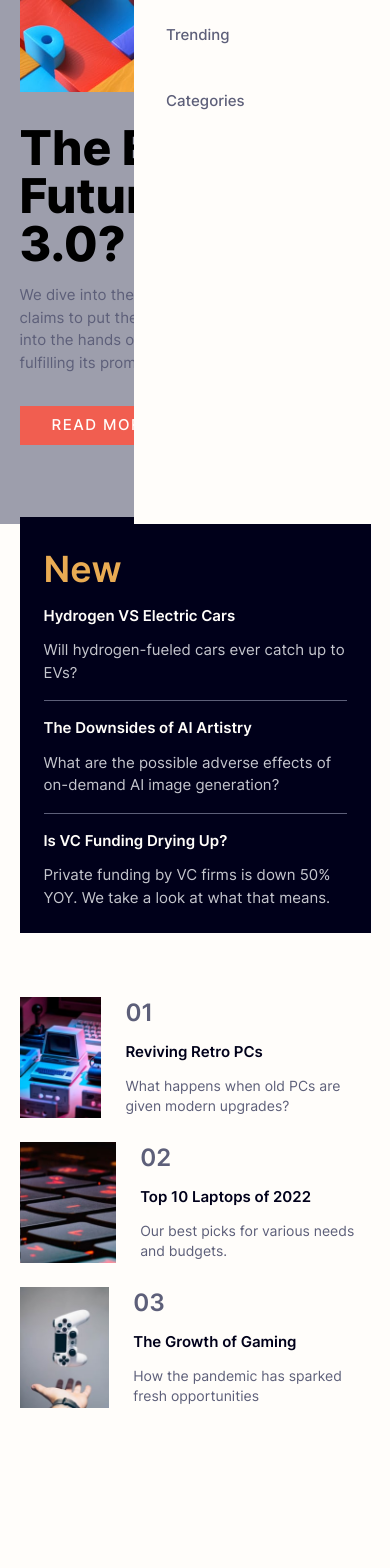
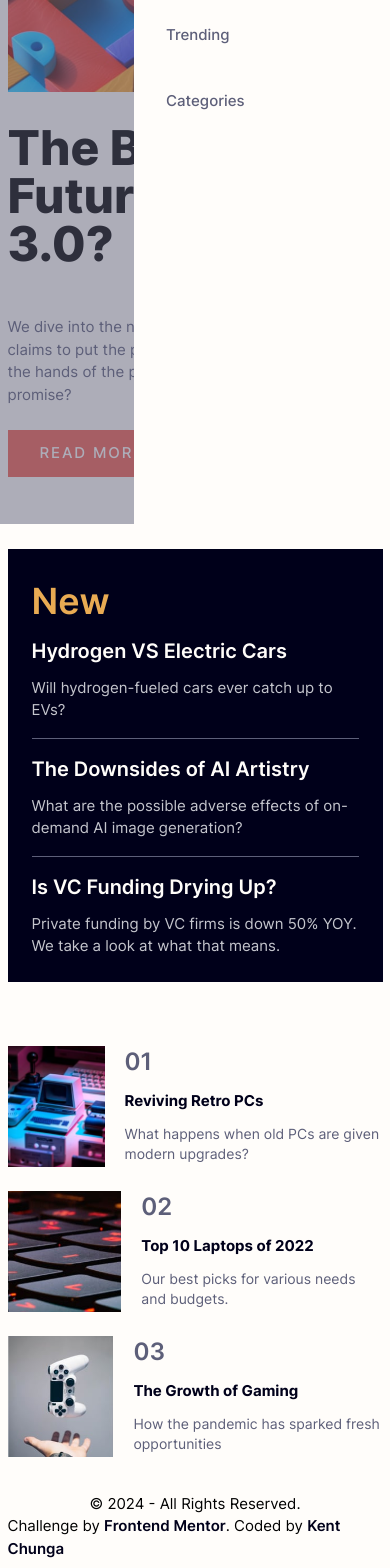
Before and after one commit to KentChunga/news-homepage, a React (Vite) app: page / in a window 390 px wide. Shown: the part 320-1888 px from the top of the page. Before the commit the page ends 1764 px from the top, so only its background shows below. Built offline with nearby package versions, Linux system fonts and the light colour scheme.

Commit message:
add attribution and update classes for better  responsiveness

```diff
--- /dev/null
+++ b/Attribution.jsx
@@ -0,0 +1,27 @@
+const Attribution = () => {
+  return (
+    <footer className="mx-auto mb-6 flex w-[90%] min-w-[375px] max-w-[1440px] flex-col items-center justify-between font-normal lg:flex-row xl:w-[80%]">
+      <div>&copy; {new Date().getFullYear()} - All Rights Reserved.</div>
+      <div>
+        Challenge by{" "}
+        <a
+          href="https://www.frontendmentor.io?ref=challenge"
+          target="_blank"
+          className="font-semibold text-veryDarkBlue transition-colors duration-300 ease-in-out hover:text-softRed"
+        >
+          Frontend Mentor
+        </a>
+        . Coded by{" "}
+        <a
+          href="https://github.com/KentChunga"
+          target="_blank"
+          className="font-semibold text-veryDarkBlue transition-colors duration-300 ease-in-out hover:text-softRed"
+        >
+          Kent Chunga
+        </a>
+      </div>
+    </footer>
+  );
+};
+
+export default Attribution;
--- a/src/App.jsx
+++ b/src/App.jsx
@@ -1,3 +1,4 @@
+import Attribution from "../Attribution";
 import Header from "./components/Header/Header";
 import Home from "./pages/Home";
 
@@ -6,6 +7,7 @@ function App() {
     <>
       <Header />
       <Home />
+      <Attribution />
     </>
   );
 }
--- a/src/components/Featured/Text.jsx
+++ b/src/components/Featured/Text.jsx
@@ -1,6 +1,6 @@
 const Text = () => {
   return (
-    <div className="mt-8 flex flex-col justify-between lg:flex-row">
+    <div className="mt-8 flex flex-col justify-between gap-8 md:flex-row">
       <div className="mb-4 w-full lg:mb-0 lg:w-72">
         <h1 className="text-5xl font-extrabold">
           The Bright Future of Web 3.0?
@@ -8,7 +8,7 @@ const Text = () => {
       </div>
 
       <div className="relative w-full lg:w-[22.0625rem]">
-        <p className="mb-8 text-darkGrayishBlue">
+        <p className="mb-6 text-darkGrayishBlue">
           {" "}
           We dive into the next evolution of the web that claims to put the
           power of the platforms back into the hands of the people. But is it
@@ -16,7 +16,7 @@ const Text = () => {
         </p>
         <button
           type="button"
-          className="lett bg-softRed px-8 py-2 text-center text-[15px] font-medium uppercase tracking-widest text-offWhite transition-all duration-300 ease-in hover:bg-veryDarkBlue"
+          className="bg-softRed px-8 py-3 text-center text-[15px] font-medium uppercase tracking-[0.125em] text-offWhite transition-all duration-300 ease-in hover:bg-veryDarkBlue"
         >
           Read More
         </button>
--- a/src/components/Header/Header.jsx
+++ b/src/components/Header/Header.jsx
@@ -12,11 +12,11 @@ const Header = () => {
   };
 
   return (
-    <header className="relative mx-auto mb-4 mt-8 flex h-11 w-[90%] items-center justify-between md:w-[69.5rem] lg:w-[70%]">
+    <header className="relative mx-auto mb-4 mt-8 flex h-11 w-[90%] min-w-[375px] items-center justify-between xl:w-[80%]">
       <Logo />
       <Nav showMenu={isNavOpen} handleMenu={handleMenu} />
       {/* <Hamburger handleMenu={handleMenu} toggleMenu={isNavOpen} /> */}
-      <Overlay show={isNavOpen} />
+      <Overlay show={isNavOpen} toggleMenu={handleMenu} />
     </header>
   );
 };
--- a/src/components/Header/Nav.jsx
+++ b/src/components/Header/Nav.jsx
@@ -6,7 +6,7 @@ const Nav = ({ showMenu, handleMenu }) => {
   return (
     <>
       <nav
-        className={`${showMenu ? "translate-x-0" : "translate-x-full"} fixed bottom-0 right-0 top-0 z-40 h-full w-64 bg-offWhite pl-8 pt-36 text-left transition-all duration-300 ease-out lg:relative lg:w-auto lg:translate-x-0 lg:p-0`}
+        className={`${showMenu ? "translate-x-0" : "translate-x-full"} fixed bottom-0 right-0 top-0 z-40 z-50 h-full w-64 bg-offWhite pl-8 pt-36 text-left transition-all duration-300 ease-out lg:relative lg:w-auto lg:translate-x-0 lg:p-0`}
       >
         <ul className="flex h-full flex-col gap-11 lg:flex-row lg:items-center">
           {links.map((link, index) => (
--- a/src/components/Header/Overlay.jsx
+++ b/src/components/Header/Overlay.jsx
@@ -1,9 +1,12 @@
 import PropTypes from "prop-types";
-const Overlay = ({ show }) => {
+const Overlay = ({ show, toggleMenu }) => {
   return (
     <>
       {show && (
-        <div className="fixed bottom-0 left-0 right-0 top-0 h-full w-full bg-darkGrayishBlue bg-opacity-60 transition-all duration-300 ease-in-out lg:hidden"></div>
+        <div
+          className="fixed bottom-0 left-0 right-0 top-0 z-40 h-screen w-full cursor-pointer bg-darkGrayishBlue bg-opacity-50 transition-all duration-300 ease-in-out lg:hidden"
+          onClick={toggleMenu}
+        ></div>
       )}
     </>
   );
@@ -11,6 +14,7 @@ const Overlay = ({ show }) => {
 
 Overlay.propTypes = {
   show: PropTypes.bool.isRequired,
+  toggleMenu: PropTypes.func.isRequired,
 };
 
 export default Overlay;
--- a/src/components/New/Article.jsx
+++ b/src/components/New/Article.jsx
@@ -3,7 +3,7 @@ import PropTypes from "prop-types";
 const Article = ({ title, description }) => {
   return (
     <div className="relative mb-4 border-b border-b-darkGrayishBlue pb-4 last:border-none last:pb-0">
-      <h2 className="first:mp-0 mb-3 font-semibold text-offWhite transition-all duration-300 ease-in-out hover:text-softOrange">
+      <h2 className="first:mp-0 mb-3 text-xl font-semibold text-offWhite transition-all duration-300 ease-in-out hover:text-softOrange">
         <a href="#">{title}</a>
       </h2>
       <p className="text-grayishBlue">{description}</p>
--- a/src/components/New/New.jsx
+++ b/src/components/New/New.jsx
@@ -18,7 +18,7 @@ const New = () => {
     },
   ];
   return (
-    <aside className="relative mt-10 w-full bg-veryDarkBlue px-6 pb-2 lg:mt-0">
+    <aside className="relative mt-10 w-full bg-veryDarkBlue px-6 pb-2 lg:mt-0 lg:w-1/3">
       <h2 className="mb-4 mt-8 text-4xl font-semibold text-softOrange">New</h2>
 
       {articles.map((article, index) => (
--- a/src/components/Trending/Trend.jsx
+++ b/src/components/Trending/Trend.jsx
@@ -2,9 +2,9 @@ import PropTypes from "prop-types";
 
 const Trend = ({ thumbnail, title, description, position }) => {
   return (
-    <div className="flex gap-6">
+    <div className="flex gap-5">
       <div
-        className={`relative h-[7.5625rem] w-32 bg-cover bg-center`}
+        className={`relative h-[7.5625rem] w-36 bg-cover bg-center`}
         style={{ backgroundImage: `url(${thumbnail})` }}
       ></div>
 
@@ -14,7 +14,7 @@ const Trend = ({ thumbnail, title, description, position }) => {
         </span>
         <a
           href="#"
-          className="mb-3 inline-block font-semibold text-veryDarkBlue transition-all duration-300 ease-in-out hover:text-softRed"
+          className="text-md mb-3 inline-block font-bold text-veryDarkBlue transition-all duration-300 ease-in-out hover:text-softRed"
         >
           {title}
         </a>
--- a/src/pages/Home.jsx
+++ b/src/pages/Home.jsx
@@ -4,7 +4,7 @@ import Trending from "../components/Trending/Trending";
 
 const Home = () => {
   return (
-    <main className="mx-auto w-[90%] max-w-[1440px] pt-4 lg:w-[70%]">
+    <main className="mx-auto mb-6 w-[90%] min-w-[375px] max-w-[1440px] pt-4 xl:w-[80%]">
       <div className="flex flex-col gap-8 lg:flex-row">
         <Featured />
         <New />
```
Also changed, not shown: src/assets/desktop.png (added).
